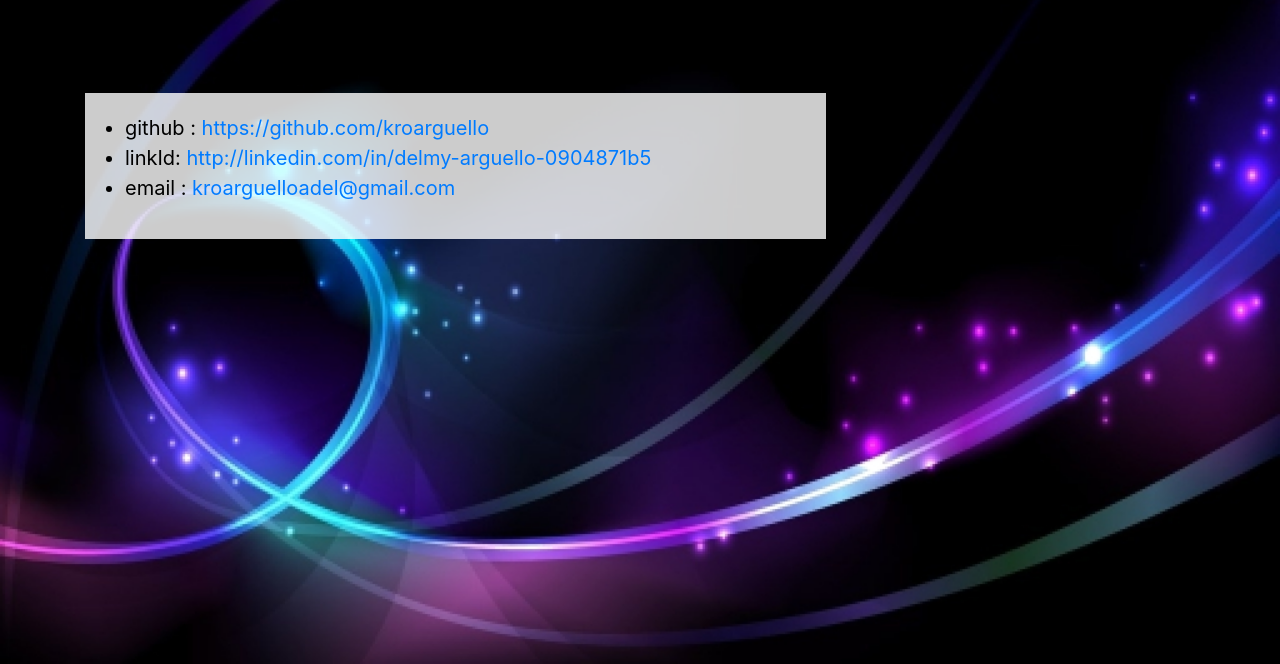
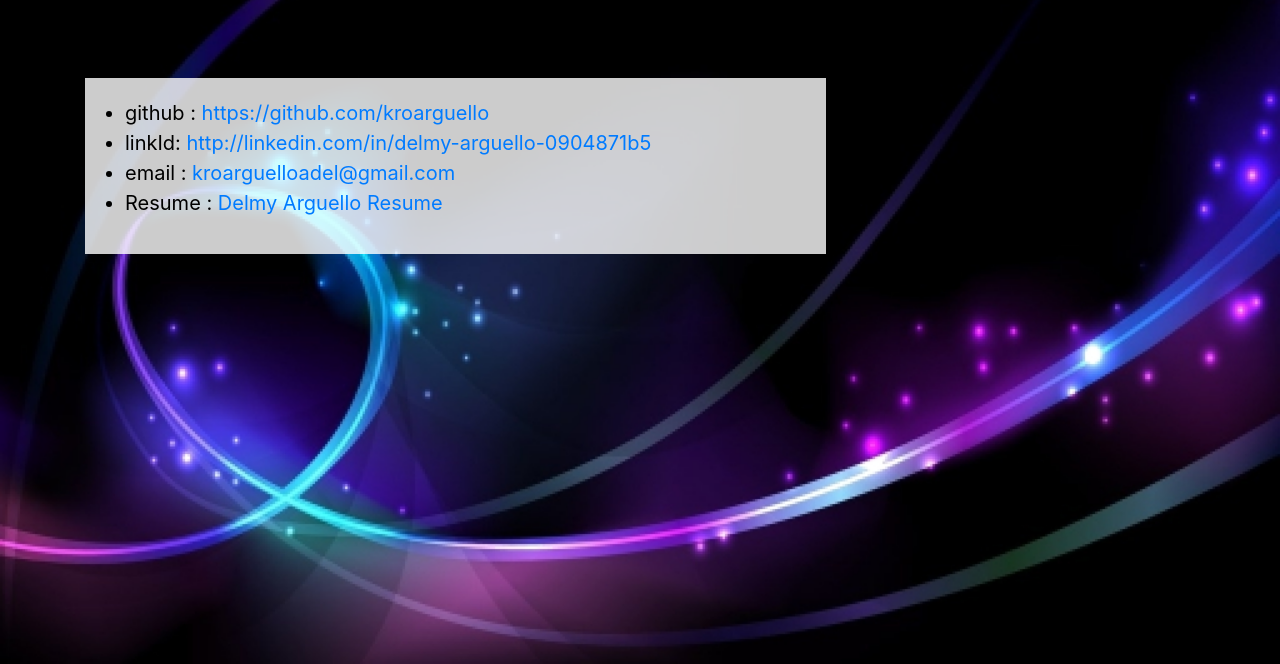
Before and after one commit to kroarguello/Delmy-Arguello, a plain HTML site: page contact.html in a window 1280 px wide. Shown: the part 136-800 px from the top of the page. Drawn offline with nearby package versions, Linux system fonts and the light colour scheme.

Commit message:
adding resume

```diff
--- a/contact.html
+++ b/contact.html
@@ -30,7 +30,8 @@
         <li>github : <a href="https://github.com/kroarguello" target="_blank" rel="noopener noreferrer"> https://github.com/kroarguello </a> </li>
         <li>linkId: <a href="http://linkedin.com/in/delmy-arguello-0904871b5" target="_blank" rel="noopener noreferrer"> http://linkedin.com/in/delmy-arguello-0904871b5</a></li>
         <li>email : <a href="mailto:kroarguelloadel@gmail.com" target="_blank" rel="noopener noreferrer"> kroarguelloadel@gmail.com</a></li>
-    </ul>
+        <li>Resume : <a href="https://drive.google.com/file/d/19R0QRJy5N6pVbMF5hzJghebS5xet7J6s/view?usp=sharing" target="_blank" rel="noopener noreferrer"> Delmy Arguello Resume</a></li>
+        </ul>
     </div>
 
   </div>
```
